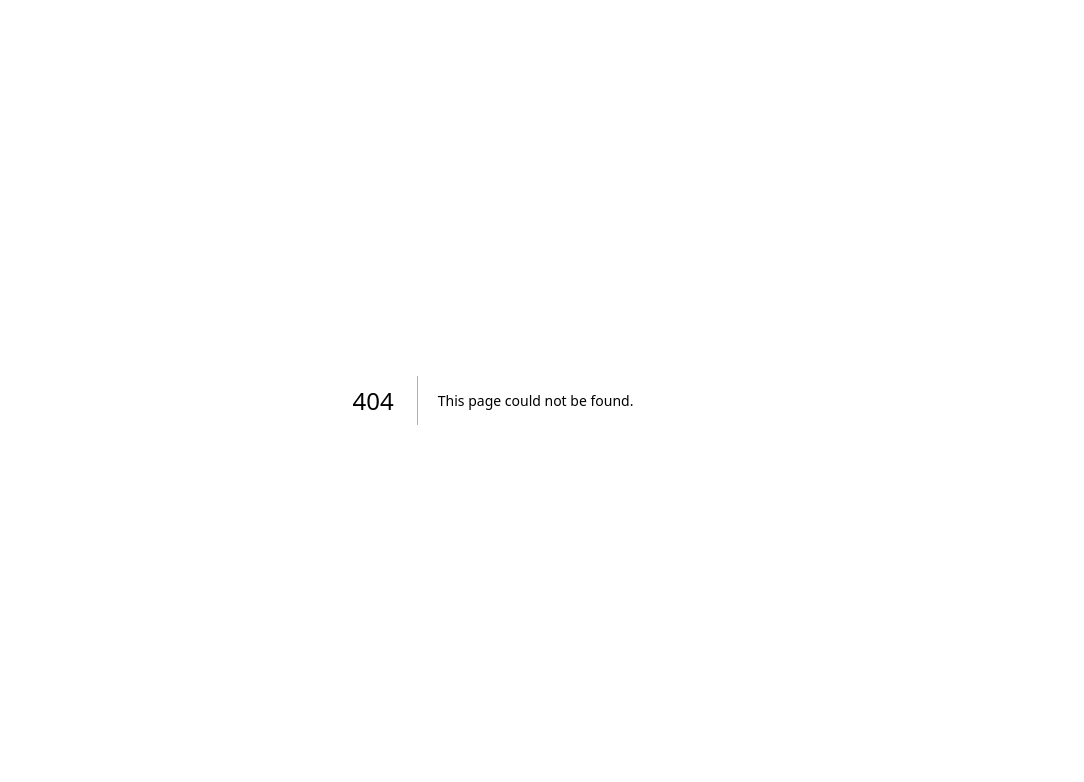
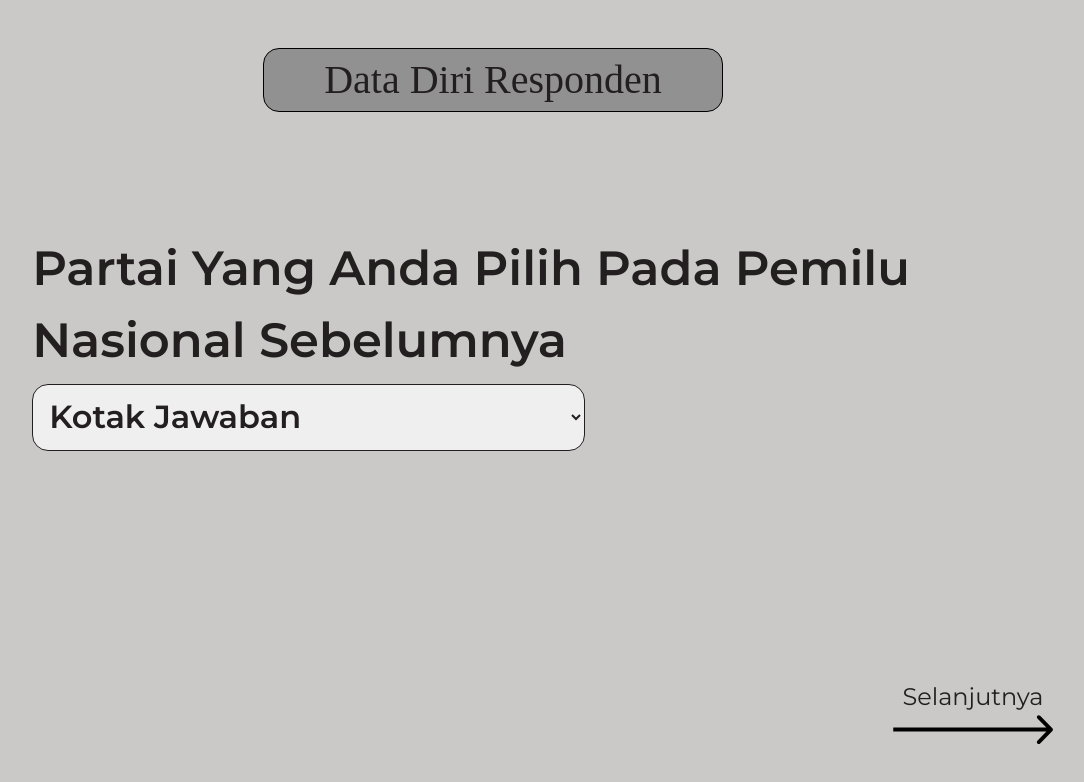
Before and after one commit to mhmd-arif/arbitrary-voting-fe, a Next.js app: page /user-data/national-election in a window 1280 px wide. Before the commit this address had no page. Shown: the top 782 px of the page, without its empty margins (147-1231 px from the left). Built offline with nearby package versions, Linux system fonts and the light colour scheme; no server answers.

Commit message:
user data pages

```diff
--- a/src/app/globals.css
+++ b/src/app/globals.css
@@ -46,7 +46,7 @@ main {
   align-items: center;
   justify-content: center;
   border: 1px solid black;
-  border-radius: 1.5rem;
+  border-radius: 1rem;
   background-color: var(--cus-dark-gray);
   font-size: 2.5rem;
   font-family: normal;
--- /dev/null
+++ b/src/app/user-data/age/page.tsx
@@ -0,0 +1,52 @@
+"use client";
+import { useGlobalContext } from "@/context/GlobalContext";
+import { useEffect, useState } from "react";
+import ArrowButton from "@/components/ArrowButton";
+
+import { useRouter } from "next/navigation";
+
+export default function Age() {
+  const [userAge, setUserAge] = useState("");
+  const { user, updateUser } = useGlobalContext();
+  const router = useRouter();
+  const nextPageUrl = "/user-data/gender";
+
+  const handleAgeInput = (event: React.ChangeEvent<HTMLInputElement>) => {
+    const inputValue = event.target.value;
+    setUserAge(inputValue);
+    updateUser("usia", parseInt(inputValue, 10));
+  };
+
+  const handleNextPageClick = () => {
+    if (userAge === "") {
+      alert("Mohon isikan usia anda");
+      return;
+    }
+
+    const isNumber = !isNaN(Number(userAge));
+    if (!isNumber) {
+      alert("Mohon masukkan usia dengan benar (angka)");
+      return;
+    }
+
+    router.push(nextPageUrl);
+  };
+
+  return (
+    <section className="wrapper">
+      <div className="spacer"></div>
+
+      <div className="content">
+        <label htmlFor="user-age">Usia</label>
+        <input
+          type="text"
+          id="user-age"
+          className="input-style"
+          placeholder="contoh: 22 "
+          onChange={handleAgeInput}
+        />
+      </div>
+      <ArrowButton text={"Selanjutnya"} onClick={handleNextPageClick} />
+    </section>
+  );
+}
--- /dev/null
+++ b/src/app/user-data/gender/page.tsx
@@ -0,0 +1,61 @@
+"use client";
+import { useGlobalContext } from "@/context/GlobalContext";
+import { useEffect, useState } from "react";
+import NavButton from "@/components/NavButton";
+import { useRouter } from "next/navigation";
+import ArrowButton from "@/components/ArrowButton";
+
+export default function Gender() {
+  const { user, updateUser } = useGlobalContext();
+  const [selectedGender, setSelectedGender] = useState<string>("");
+  const router = useRouter();
+  const nextPageRoute = "/user-data/regional-election";
+
+  const handleGenderChange = (event: React.ChangeEvent<HTMLSelectElement>) => {
+    const selectedValue = event.target.value;
+    setSelectedGender(selectedValue);
+    updateUser("jenis_kelamin", selectedValue);
+  };
+
+  const navigateToNextPage = () => {
+    if (selectedGender === "") {
+      alert("Mohon isikan jenis kelamin anda");
+      return;
+    }
+    router.push(nextPageRoute);
+  };
+
+  useEffect(() => {
+    if (user) {
+      console.log(user);
+    }
+  }, [user]);
+
+  return (
+    <section className="wrapper">
+      <div className="spacer"></div>
+
+      <div className="content">
+        <label>Jenis Kelamin</label>
+        <select
+          id="gender-dropdown"
+          className="input-style"
+          value={selectedGender}
+          onChange={handleGenderChange}
+        >
+          <option value="" className="text-cus-dark-gray">
+            Pilih jenis kelamin
+          </option>
+          <option value="L" className="text-cus-dark-gray">
+            Laki-Laki
+          </option>
+          <option value="P" className="text-cus-dark-gray">
+            Perempuan
+          </option>
+        </select>
+      </div>
+
+      <ArrowButton text="Selanjutnya" onClick={navigateToNextPage} />
+    </section>
+  );
+}
--- /dev/null
+++ b/src/app/user-data/national-election/page.tsx
@@ -0,0 +1,114 @@
+"use client";
+import ArrowButton from "@/components/ArrowButton";
+import { useGlobalContext } from "@/context/GlobalContext";
+import { useEffect, useState } from "react";
+import { useRouter } from "next/navigation";
+
+export default function NationalElection() {
+  const [loading, setLoading] = useState<boolean>(false);
+  const [error, setError] = useState<string | null>(null);
+  const router = useRouter();
+  const [polParties, setPolParties] = useState<string>("");
+  const { user, updateUser, setUser } = useGlobalContext();
+
+  const url = process.env.NEXT_PUBLIC_API_URL + "/participant/";
+  const urlNextPage = "/simulation/sim-confirmation";
+
+  useEffect(() => {
+    if (user) {
+      console.log("user", user);
+    }
+  }, [user]);
+
+  const handleClick = async () => {
+    if (polParties === "") {
+      alert("Mohon pilih partai politik anda");
+      return;
+    }
+
+    setLoading(true);
+    if (!user) {
+      console.log("user undefined");
+      setLoading(false);
+      return;
+    }
+
+    console.log("user", user);
+
+    try {
+      const response = await fetch(url, {
+        method: "POST",
+        body: JSON.stringify(user),
+        headers: {
+          "Content-Type": "application/json",
+        },
+      });
+
+      // const test = await response.json();
+      // console.log("Fetched data:", test);
+
+      const data = await response.json();
+      // console.log("Fetched data:", data);
+
+      if (!response.ok) {
+        console.log("not ok");
+        const errorMessage = await response.text();
+        console.error("Server error:", errorMessage);
+        setLoading(false);
+        return;
+      }
+
+      const resData = data.data;
+      localStorage.setItem("access_token", resData.access_token);
+      localStorage.setItem("type", resData.type);
+      router.push(urlNextPage);
+
+      setLoading(false);
+
+      if (!data || !data.data) {
+        throw new Error("Invalid data format");
+      }
+    } catch (error) {
+      console.error("Error :", error);
+    }
+  };
+
+  const handleInput = (newValue: string) => {
+    setPolParties(newValue);
+    updateUser("partai_nasional", newValue);
+  };
+
+  return (
+    <section className="wrapper">
+      <div className="spacer"></div>
+      <div className="content">
+        <label>Partai Yang Anda Pilih Pada Pemilu Nasional Sebelumnya</label>
+        <select
+          id="dropdown"
+          className="input-style"
+          value={polParties}
+          onChange={(e) => handleInput(e.target.value)}
+        >
+          <option value="" className="text-cus-dark-gray">
+            Kotak Jawaban
+          </option>
+          <option value="PDIP" className="text-cus-dark-gray">
+            PDIP
+          </option>
+          <option value="PAN" className="text-cus-dark-gray">
+            PAN
+          </option>
+          <option value="Gerindra" className="text-cus-dark-gray">
+            Gerindra
+          </option>
+        </select>
+      </div>
+
+      {loading ? (
+        <p className="self-end">Loading...</p>
+      ) : (
+        <ArrowButton text={"Selanjutnya"} onClick={handleClick} />
+      )}
+    </section>
+  );
+}
--- /dev/null
+++ b/src/app/user-data/regional-election/page.tsx
@@ -0,0 +1,65 @@
+"use client";
+
+import { useGlobalContext } from "@/context/GlobalContext";
+import { useEffect, useState } from "react";
+import { useRouter } from "next/navigation";
+import ArrowButton from "@/components/ArrowButton";
+
+interface PolParties {
+  id: number;
+  nama: string;
+}
+
+export default function RegionalElection() {
+  const [polParties, setPolParties] = useState<string>("");
+  const { user, updateUser } = useGlobalContext();
+  const [loading, setLoading] = useState<boolean>(true);
+  const [error, setError] = useState<string | null>(null);
+  const [data, setData] = useState<PolParties[]>([]);
+
+  const router = useRouter();
+  const urlNextPage = "/user-data/national-election";
+
+  const handleInput = (newValue: string) => {
+    setPolParties(newValue);
+    updateUser("partai_daerah", newValue);
+  };
+
+  const handleClick = () => {
+    if (polParties === "") {
+      alert("Mohon pilih partai politik anda");
+      return;
+    }
+    router.push(urlNextPage);
+  };
+
+  return (
+    <section className="wrapper">
+      <div className="spacer"></div>
+      <div className="content">
+        <label>Partai Yang Anda Pilih Pada Pemilu Daerah Sebelumnya</label>
+        <select
+          id="dropdown"
+          className="input-style"
+          value={polParties}
+          onChange={(e) => handleInput(e.target.value)}
+        >
+          <option value="" className="text-cus-dark-gray">
+            Kotak Jawaban
+          </option>
+          <option value="PDIP" className="text-cus-dark-gray">
+            PDIP
+          </option>
+          <option value="PAN" className="text-cus-dark-gray">
+            PAN
+          </option>
+          <option value="Gerindra" className="text-cus-dark-gray">
+            Gerindra
+          </option>
+        </select>
+      </div>
+
+      <ArrowButton text={"Selanjutnya"} onClick={handleClick} />
+    </section>
+  );
+}
```
